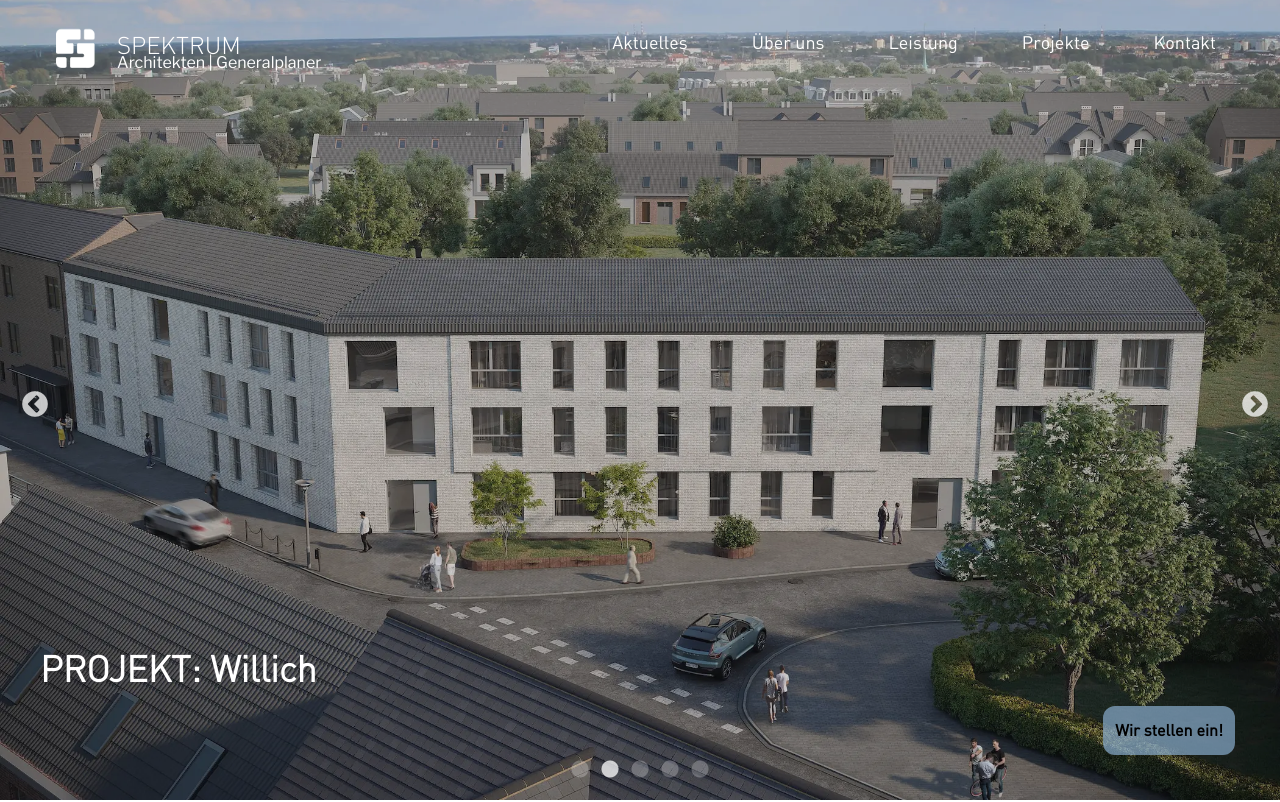
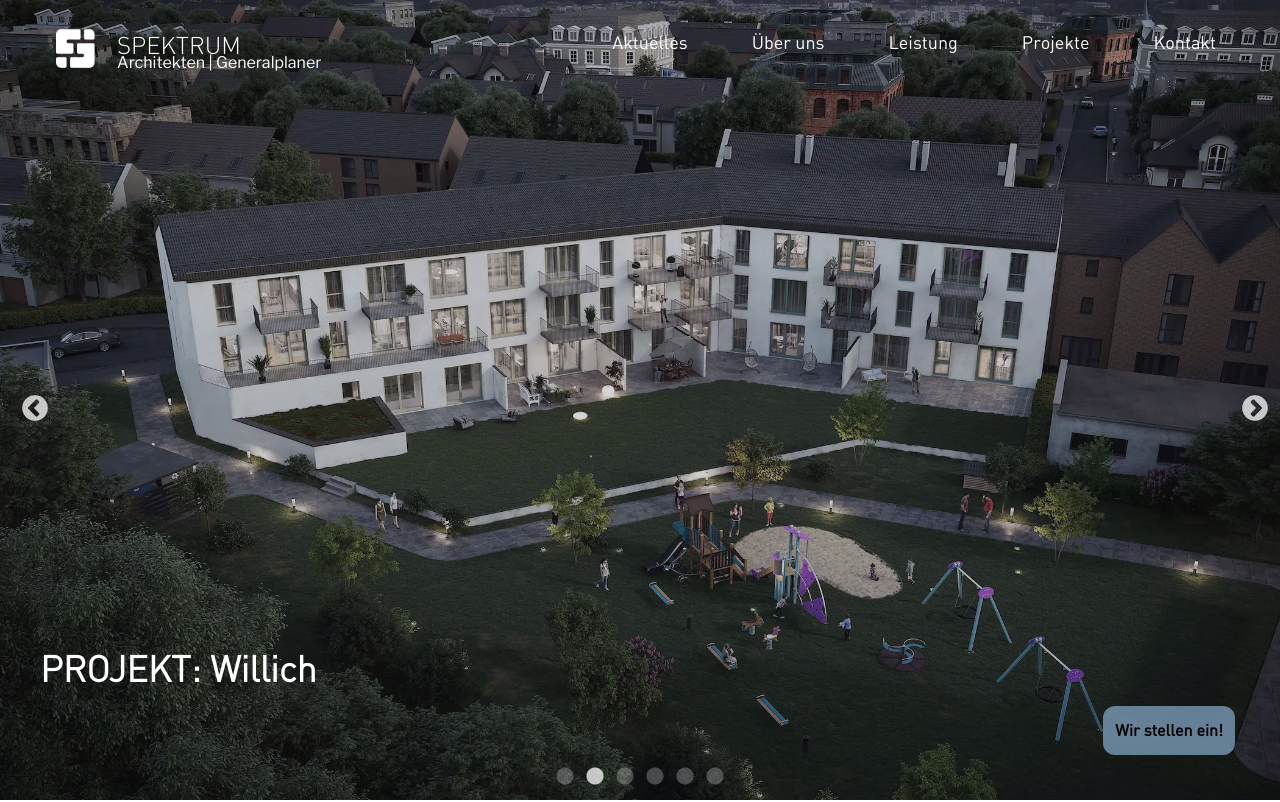
Before and after one commit to borigendiego/fies, a Next.js app: page / in a window 1280 px wide. Shown: the top 802 px of the page. Built offline with nearby package versions, Linux system fonts and the light colour scheme.

Commit message:
Added video to the banner

```diff
--- a/components/commons/Slick/index.tsx
+++ b/components/commons/Slick/index.tsx
@@ -12,21 +12,21 @@ const Slick = () => {
         slidesToShow: 1,
         slidesToScroll: 1,
         autoplay: true,
-        autoPlaySpeed: 4000,
-        speed: 1000,
-        cssEase: "linear"
+        autoPlaySpeed: 7000,
+        speed: 2000,
+        cssEase: "ease-in"
     };
 
     const SLIDES_DATA = [
         {
-            linkTo: '/projekte/#Willich',
-            image: '/assets/images/projekts/willich/willich-6.webp',
-            title: 'PROJEKT: Willich',
-            text: ''
+            linkTo: 'https://www.meine-woche.de/staedte/willich/spatenstich-auf-dem-toholt-gelaende-in-willich_aid-73284361',
+            src: 'https://res.cloudinary.com/du31j65g6/video/upload/v1705396237/Spektrum/Willich_Zeitraffer_comp_h8mthy.mp4',
+            image: '',
+            title: 'Willich Bauarbeiten',
         },
         {
             linkTo: '/projekte/#Willich',
-            image: '/assets/images/projekts/willich/willich-4.webp',
+            image: '/assets/images/projekts/willich/willich-6.webp',
             title: 'PROJEKT: Willich',
             text: ''
         },
@@ -40,6 +40,12 @@ const Slick = () => {
             linkTo: '/leistung',
             image: '/assets/images/banner/tragwerksplanung.webp',
             title: 'Leistung',
+            text: ''
+        },
+        {
+            linkTo: '/projekte/#Willich',
+            image: '/assets/images/projekts/willich/willich-4.webp',
+            title: 'PROJEKT: Willich',
             text: ''
         },
         {
@@ -65,6 +71,25 @@ const Slick = () => {
             <Slider {...settings}>
                 {
                     SLIDES_DATA.map((value, index) => {
+                        if (index === 0) {
+                            return(
+                                <a href={'https://www.meine-woche.de/staedte/willich/spatenstich-auf-dem-toholt-gelaende-in-willich_aid-73284361'}>
+                                    <div className="relative">
+                                        <div className="absolute h-full w-full bg-black/40 left-0 top-0 "></div>
+                                        <video autoPlay muted className={'object-cover h-screen w-screen'}>
+                                            <source src={value.src} type="video/mp4" />
+                                        </video>
+                                        <div className="absolute z-40 top-[75vh] py-6 pl-10">
+                                            <h1 className={"text-white relative z-10 mt-6 font-semibold text-4xl"}>
+                                                {value.title}
+                                            </h1>
+                                        </div>
+                                    </div>
+                                </a>
+
+
+                            )
+                        }
                         return (
                             <a key={`${value.title}-${index}`} href={value.linkTo} className='relative cursor-pointer z-10 h-screen'>
                                 <Image
```
